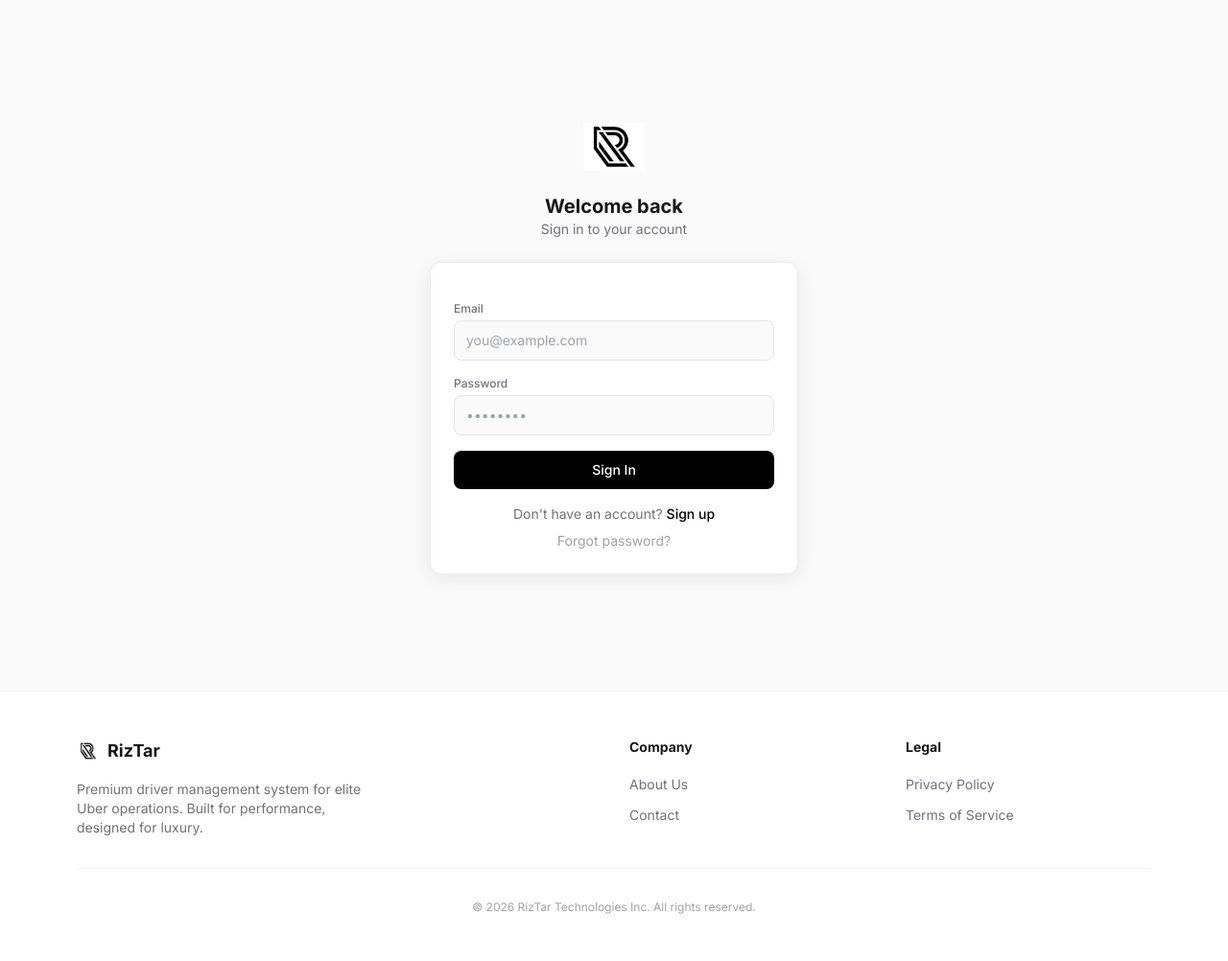
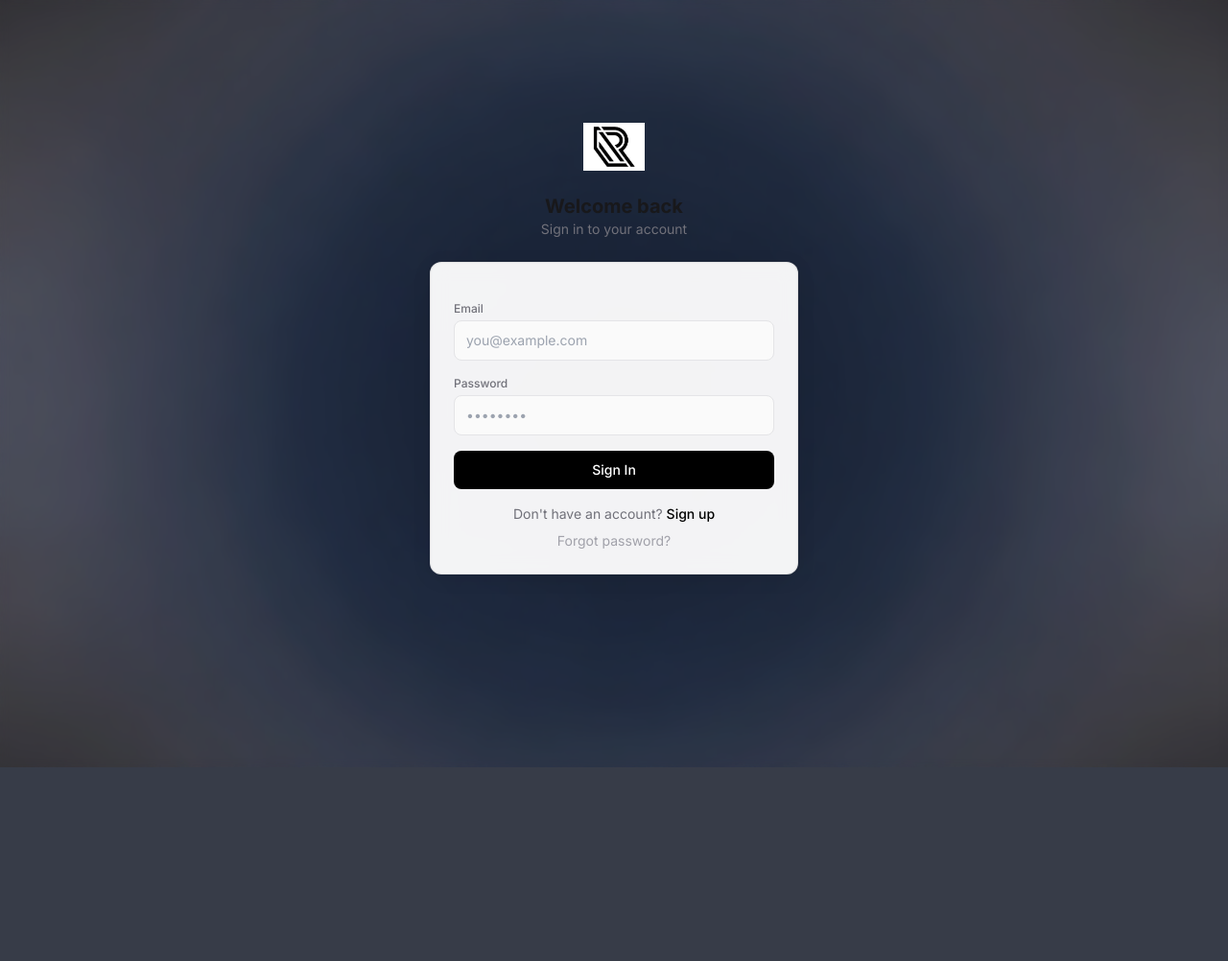
Before and after one commit to carvedkarma/Konvoy, a Flask app: page /login in a window 1280 px wide. Shown: the whole page at 96% size. After the commit the page ends 800 px from the top, so only its background shows below. Run offline with Flask 3, Linux system fonts and the light colour scheme; some libraries are stand-ins or nearby versions.

Commit message:
Update website visuals with abstract art for a premium feel
Replace real-life images on About, Contact, and Login pages with abstract art (e.g., abstract-blue-luxury-pattern.png, abstract-premium-mesh-gradient.png, abstract-purple-tech-gradient.png) and update relevant image paths in about.html, contact.html, and login.html.

Replit-Commit-Author: Agent
Replit-Commit-Session-Id: c3240ac1-1bc8-4cf4-ba2a-ea4b2eef6a9a
Replit-Commit-Checkpoint-Type: full_checkpoint
Replit-Commit-Event-Id: 64c208d4-6496-4651-8758-d32434edf93f
Replit-Commit-Screenshot-Url: https://storage.googleapis.com/screenshot-production-us-central1/250f0ca5-e4ac-4ffa-b33a-7dfd825ca120/c3240ac1-1bc8-4cf4-ba2a-ea4b2eef6a9a/oCIbobF

```diff
--- a/uber/templates/about.html
+++ b/uber/templates/about.html
@@ -10,7 +10,7 @@
         <h1 class="text-4xl font-bold text-zinc-900 mb-6">Redefining Driver Management</h1>
 
         <div class="mb-8 rounded-xl overflow-hidden shadow-2xl border border-white/20">
-            <img src="{{ url_for('static', filename='generated_images/modern_luxury_fleet_of_black_cars_on_city_street_at_night.png') }}" alt="RizTar Fleet" class="w-full h-auto object-cover">
+            <img src="{{ url_for('static', filename='images/about-abstract.png') }}" alt="RizTar Abstract Art" class="w-full h-auto object-cover">
         </div>
 
         <p class="text-lg text-zinc-600 mb-8 leading-relaxed">
--- a/uber/templates/contact.html
+++ b/uber/templates/contact.html
@@ -9,7 +9,7 @@
             <h1 class="text-3xl font-bold text-zinc-900 mb-6">Get in Touch</h1>
 
             <div class="mb-6 rounded-xl overflow-hidden shadow-lg border border-white/10">
-                <img src="{{ url_for('static', filename='generated_images/friendly_professional_customer_support_team_in_modern_office.png') }}" alt="Support Team" class="w-full h-auto object-cover">
+                <img src="{{ url_for('static', filename='images/contact-abstract.png') }}" alt="RizTar Support Abstract" class="w-full h-auto object-cover">
             </div>
 
             <p class="text-zinc-600 mb-8">Have questions or need technical support? Our premium support team is available 24/7.</p>
--- a/uber/templates/login.html
+++ b/uber/templates/login.html
@@ -3,8 +3,12 @@
 {% block title %}RizTar | Sign In{% endblock %}
 
 {% block content %}
-<div class="min-h-[90vh] flex items-center justify-center px-4 py-8 bg-zinc-50">
-    <div class="w-full max-w-sm">
+<div class="min-h-[90vh] flex items-center justify-center px-4 py-8 relative overflow-hidden">
+    <div class="fixed inset-0 z-0">
+        <img src="{{ url_for('static', filename='images/login-abstract.png') }}" alt="Background" class="w-full h-full object-cover">
+        <div class="absolute inset-0 bg-white/10 backdrop-blur-sm"></div>
+    </div>
+    <div class="w-full max-w-sm relative z-10">
         <div class="text-center mb-6">
             <div class="w-16 h-16 flex items-center justify-center mx-auto mb-4">
                 <img src="{{ url_for('static', filename='images/logo.png') }}" alt="RizTar" class="w-full h-full object-contain">
```
Also changed, not shown: attached_assets/generated_images/abstract_blue_luxury_pattern..png (added), attached_assets/generated_images/abstract_premium_mesh_gradient..png (added), attached_assets/generated_images/abstract_purple_tech_gradient..png (added), uber/static/images/about-abstract.png (added), uber/static/images/contact-abstract.png (added), uber/static/images/hero-abstract.png (added), uber/static/images/login-abstract.png (added).
